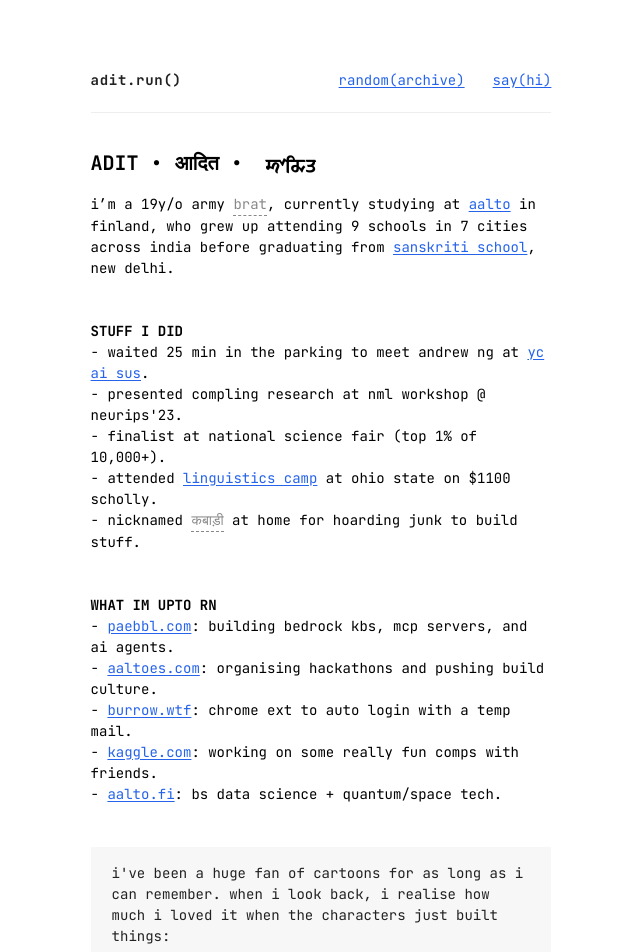
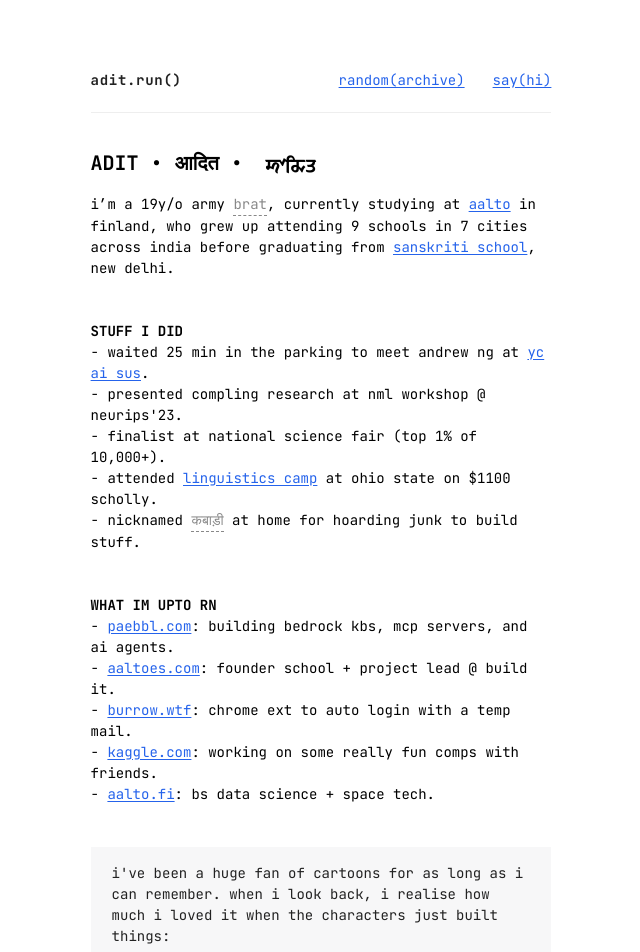
Before and after one commit to AlphaLaser/AditDotRun, a SvelteKit app: page / in a window 1280 px wide. Shown: the top 952 px of the page, without its empty margins (319-959 px from the left). Built offline with nearby package versions, Linux system fonts and the light colour scheme.

Commit message:
Minor Edit

```diff
--- a/src/routes/+page.svelte
+++ b/src/routes/+page.svelte
@@ -64,10 +64,10 @@
                         <p><b>WHAT IM UPTO RN</b></p>
                         <ul>
                             <li>- <a href="https://paebbl.com" target="_blank">paebbl.com</a>: building bedrock kbs, mcp servers, and ai agents.</li>
-                            <li>- <a href="https://aaltoes.com" target="_blank">aaltoes.com</a>: organising hackathons and pushing build culture.</li>
+                            <li>- <a href="https://aaltoes.com" target="_blank">aaltoes.com</a>: founder school + project lead @ build it.</li>
                             <li>- <a href="https://burrow.wtf" target="_blank">burrow.wtf</a>: chrome ext to auto login with a temp mail.</li>
                             <li>- <a href="https://kaggle.com" target="_blank">kaggle.com</a>: working on some really fun comps with friends.</li>
-                            <li>- <a href="https://aalto.fi/en" target="_blank">aalto.fi</a>: bs data science + quantum/space tech. </li>
+                            <li>- <a href="https://aalto.fi/en" target="_blank">aalto.fi</a>: bs data science + space tech. </li>
                         </ul>
 
 						<br/><br/>
@@ -78,7 +78,7 @@
 							<p>i've been a huge fan of cartoons for as long as i can remember.
 								when i look back, i realise how much i loved it when the
 								characters just built things: <br/><br/>
-								- mr. bean and super trolley with a BILLION features. <br/>
+								- mr. bean and his super trolley with a BILLION features. <br/>
 								- phineas and ferb's nanobots. <br/>
 								- tom blueprinting the perfect mousetrap. <br/>
 								- mr. fox welding the evening away in his workshop. <br/><br/>
```
Also changed, not shown: src/routes/archive/+page.svelte (+9 -0 lines).
